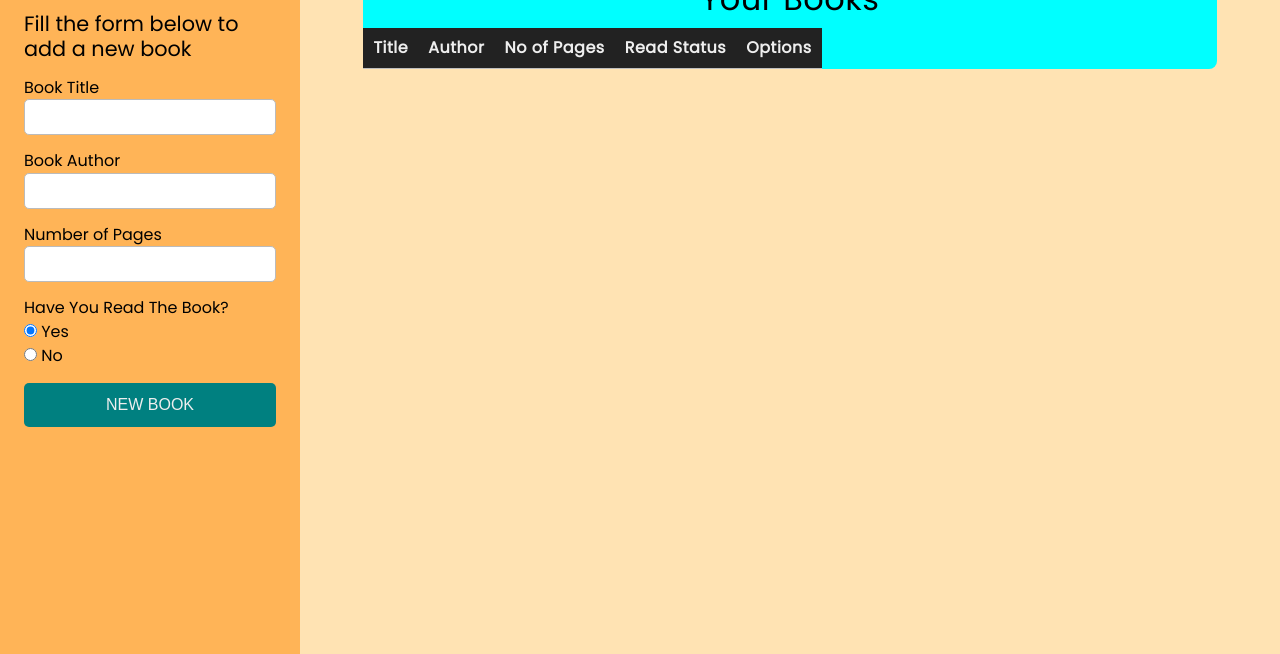
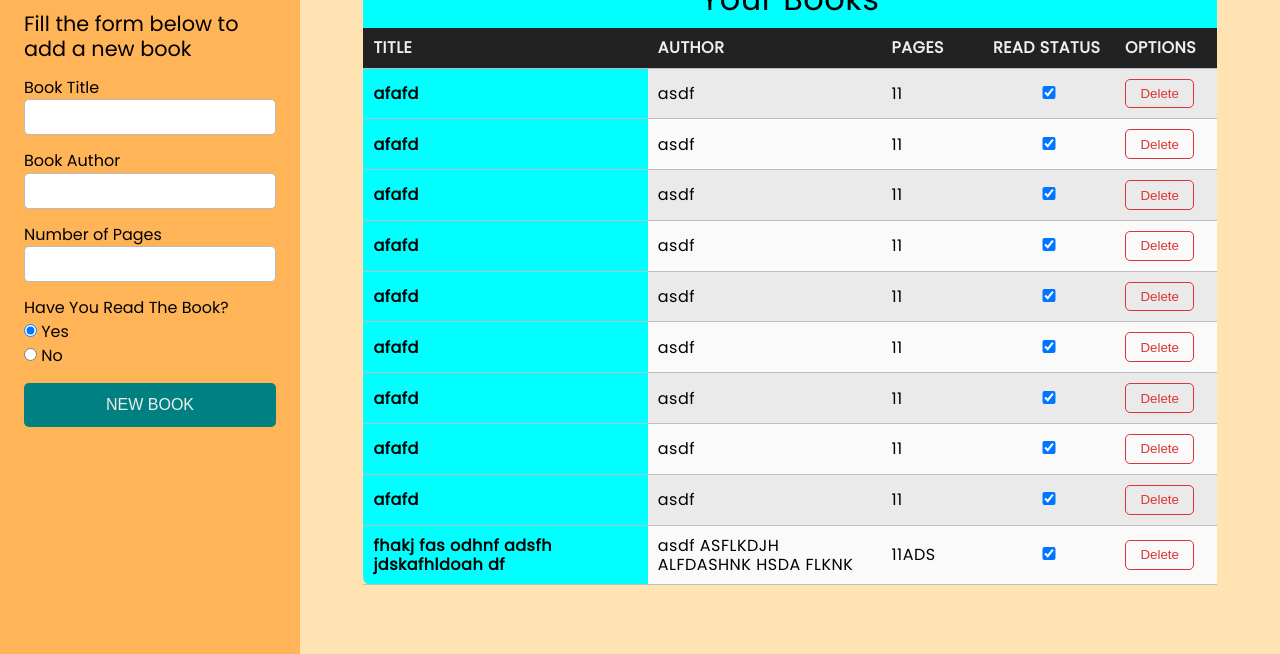
Before and after one commit to RemmySpicy/odin-js, a plain HTML site: page intermediate-js/book-library/index.html in a window 1280 px wide. Shown: the part 146-800 px from the top of the page. Drawn offline with Linux system fonts and the light colour scheme.

Commit message:
Improve UI

```diff
--- a/intermediate-js/book-library/index.html
+++ b/intermediate-js/book-library/index.html
@@ -54,23 +54,95 @@
             <div class="book-table">
                 <table>
                     <caption>Your Books</caption>
+                    <colgroup>
+                        <col style="width:280px">
+                        <col style="width:230px">
+                        <col style="width:100px">
+                        <col style="width:130px">
+                        <col style="width:100px">
+                    </colgroup>
                     <thead>
                         <tr>
-                            <th>Title</th>
-                            <th>Author</th>
-                            <th>No of Pages</th>
-                            <th>Read Status</th>
-                            <th>Options</th>
+                            <th>TITLE</th>
+                            <th>AUTHOR</th>
+                            <th>PAGES</th>
+                            <th>READ STATUS</th>
+                            <th>OPTIONS</th>
                         </tr>
                     </thead>
 
                     <tbody>
-                        <!-- <tr>
-                            <th>Aaa</th>
-                            <td>A.bb</td>
-                            <td>111</td>
-                            <td><button class="delete-item">del</button> </td>
-                        </tr> -->
+                        <tr>
+                            <th> afafd </th>
+                            <td> asdf </td>
+                            <td> 11 </td>
+                            <td> <input type="checkbox" class="read-status" checked=""> </td>
+                            <td> <button class="delete-btn">Delete</button> </td>
+                        </tr>
+                        <tr>
+                            <th> afafd </th>
+                            <td> asdf </td>
+                            <td> 11 </td>
+                            <td> <input type="checkbox" class="read-status" checked=""> </td>
+                            <td> <button class="delete-btn">Delete</button> </td>
+                        </tr>
+                        <tr>
+                            <th> afafd </th>
+                            <td> asdf </td>
+                            <td> 11 </td>
+                            <td> <input type="checkbox" class="read-status" checked=""> </td>
+                            <td> <button class="delete-btn">Delete</button> </td>
+                        </tr>
+                        <tr>
+                            <th> afafd </th>
+                            <td> asdf </td>
+                            <td> 11 </td>
+                            <td> <input type="checkbox" class="read-status" checked=""> </td>
+                            <td> <button class="delete-btn">Delete</button> </td>
+                        </tr>
+                        <tr>
+                            <th> afafd </th>
+                            <td> asdf </td>
+                            <td> 11 </td>
+                            <td> <input type="checkbox" class="read-status" checked=""> </td>
+                            <td> <button class="delete-btn">Delete</button> </td>
+                        </tr>
+                        <tr>
+                            <th> afafd </th>
+                            <td> asdf </td>
+                            <td> 11 </td>
+                            <td> <input type="checkbox" class="read-status" checked=""> </td>
+                            <td> <button class="delete-btn">Delete</button> </td>
+                        </tr>
+                        <tr>
+                            <th> afafd </th>
+                            <td> asdf </td>
+                            <td> 11 </td>
+                            <td> <input type="checkbox" class="read-status" checked=""> </td>
+                            <td> <button class="delete-btn">Delete</button> </td>
+                        </tr>
+                        <tr>
+                            <th> afafd </th>
+                            <td> asdf </td>
+                            <td> 11 </td>
+                            <td> <input type="checkbox" class="read-status" checked=""> </td>
+                            <td> <button class="delete-btn">Delete</button> </td>
+                        </tr>
+                        <tr>
+                            <th> afafd </th>
+                            <td> asdf </td>
+                            <td> 11 </td>
+                            <td> <input type="checkbox" class="read-status" checked=""> </td>
+                            <td> <button class="delete-btn">Delete</button> </td>
+                        </tr>
+
+                        <tr>
+                            <th> fhakj fas odhnf adsfh jdskafhldoah df</th>
+                            <td> asdf ASFLKDJH ALFDASHNK HSDA FLKNK </td>
+                            <td> 11ADS </td>
+                            <td> <input type="checkbox" class="read-status" checked=""> </td>
+                            <td> <button class="delete-btn">Delete</button> </td>
+                            </tr>
                     </tbody>
                 </table>
 
--- a/intermediate-js/book-library/style.css
+++ b/intermediate-js/book-library/style.css
@@ -81,6 +81,9 @@ form button:hover {
     background-color: rgb(0, 82, 82);
 }
 
+
+/* ===== Right ===== */
+
 .right {
     background-color: rgb(255, 227, 179);
     padding: 1rem;
@@ -89,6 +92,9 @@ form button:hover {
 .filter {
     /* max-width: 80%; */
 }
+
+
+/* ===== Table ===== */
 
 .book-table {
     margin: 4rem auto 0;
@@ -99,7 +105,6 @@ form button:hover {
 
 
 table {
-    display: block;
     width: 100%;
     border-collapse: collapse;
     letter-spacing: .5px;
@@ -107,7 +112,6 @@ table {
 }
 
 caption {
-    display: block;
     font-size: 2rem;
     padding: 10px;
 }
@@ -116,10 +120,10 @@ thead {
     background-color: #222;
     color: #eee;
     padding: 1rem;
+    text-align: left;
 }
 
 tbody {
-    display: block;
     max-height: 60vh;
     overflow: auto;
 }
@@ -140,21 +144,17 @@ td, th {
     padding: 10px;
 }
 
-td {
-    /* text-align: center; */
-}
 
 tr:nth-child(even) td {
     background-color: rgb(250,250,250);
 }
 
 tr:nth-child(odd) td {
-    background-color: rgb(245,245,245);
+    background-color: rgb(234, 234, 234);
 }
 
-tr td:nth-last-child() {
-    background: blue;
-}
+
+/* =====Table Delete Button ===== */
 
 .delete-btn {
     margin: 0;
```
